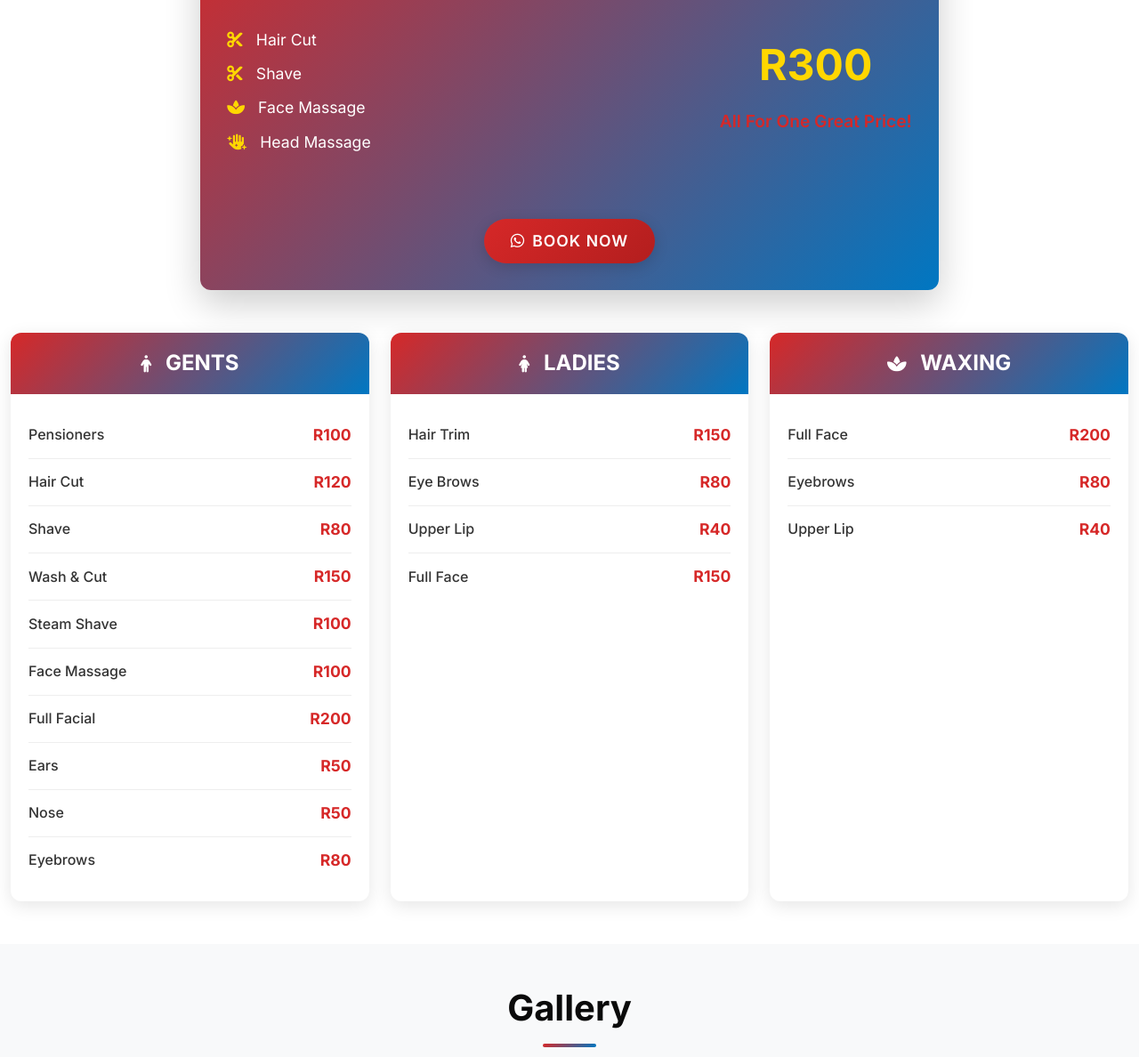
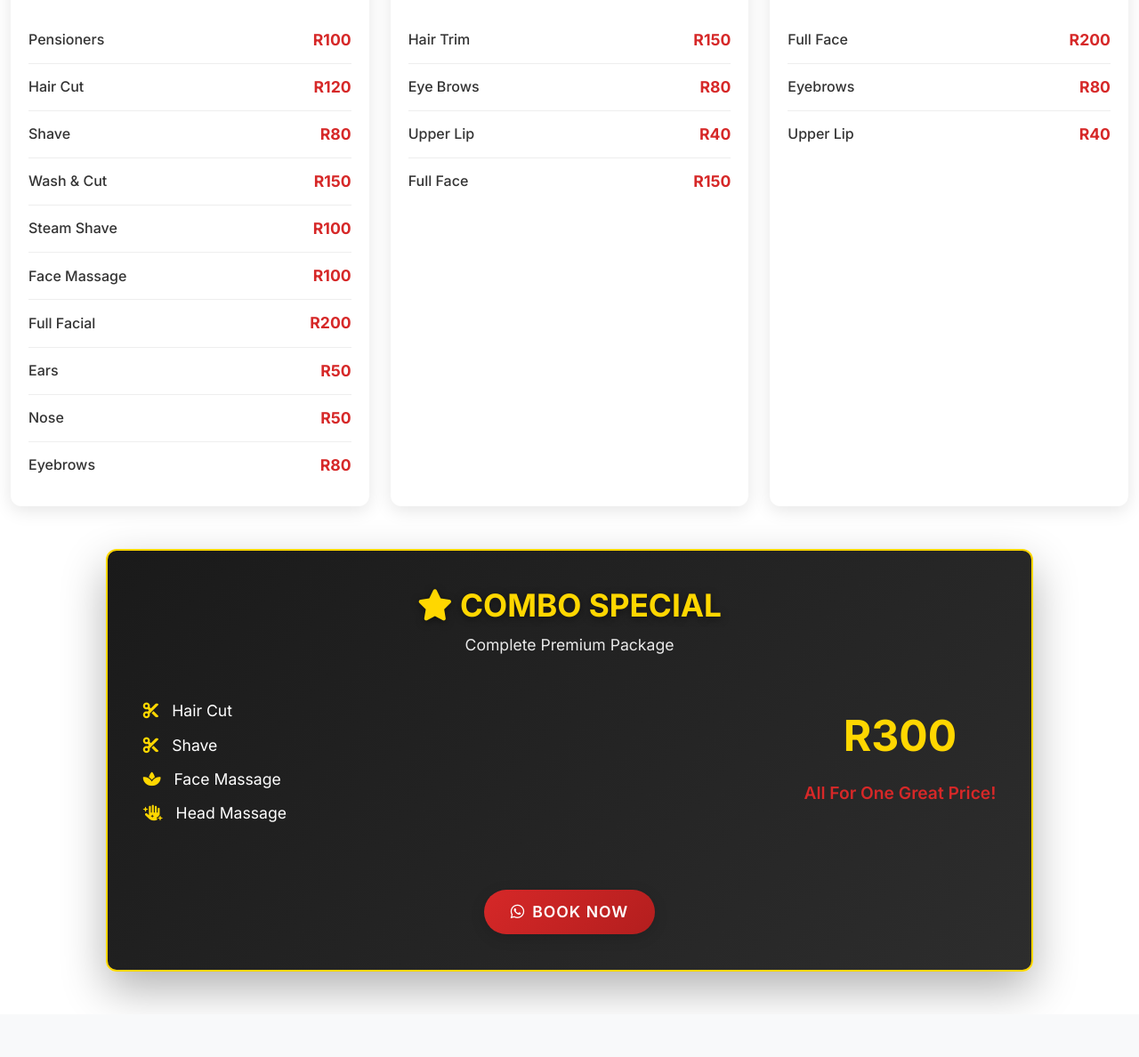
Before and after one commit to shepshepZA/Barber, a Flask app: page / in a window 1280 px wide. Shown: the part 1603-2791 px from the top of the page at 89% size. Run offline with Flask 3, Linux system fonts and the light colour scheme.

Commit message:
Enhance service categories with background images and improve combo special
Updates the category headers with relevant background images and restyles the combo special card in `style.css` and `index.html`.

Replit-Commit-Author: Agent
Replit-Commit-Session-Id: 0c5da684-b87b-45e9-98d0-9cad118e82a4
Replit-Commit-Screenshot-Url: https://storage.googleapis.com/screenshot-production-us-central1/8c5c5a29-33cf-4880-a05b-fbb25779aea3/3e9cd9e2-db68-434c-a194-94bf741409e1.jpg

```diff
--- a/static/css/style.css
+++ b/static/css/style.css
@@ -696,13 +696,31 @@ section {
 
 /* New Service Styles */
 .combo-special-card {
-  background: linear-gradient(135deg, var(--primary-color), var(--accent-blue));
+  background: linear-gradient(135deg, #1a1a1a, #2d2d2d);
   color: white;
   border-radius: var(--border-radius);
-  padding: 30px;
-  box-shadow: 0 15px 40px rgba(0,0,0,0.2);
+  padding: 40px;
+  box-shadow: 0 20px 50px rgba(0,0,0,0.3);
   text-align: center;
   transition: var(--transition-smooth);
+  position: relative;
+  overflow: hidden;
+  border: 2px solid #ffd700;
+}
+
+.combo-special-card::before {
+  content: '';
+  position: absolute;
+  top: 0;
+  left: -100%;
+  width: 100%;
+  height: 100%;
+  background: linear-gradient(90deg, transparent, rgba(255,255,255,0.1), transparent);
+  transition: left 0.8s;
+}
+
+.combo-special-card:hover::before {
+  left: 100%;
 }
 
 .combo-special-card:hover {
@@ -711,16 +729,21 @@ section {
 }
 
 .combo-header h3 {
-  font-size: 2rem;
+  font-size: 2.2rem;
   font-weight: 700;
   margin-bottom: 10px;
   color: #ffd700;
+  position: relative;
+  z-index: 2;
+  text-shadow: 0 2px 8px rgba(0,0,0,0.5);
 }
 
 .combo-subtitle {
   font-size: 1.1rem;
   opacity: 0.9;
   margin-bottom: 20px;
+  position: relative;
+  z-index: 2;
 }
 
 .combo-content {
@@ -728,6 +751,8 @@ section {
   justify-content: space-between;
   align-items: center;
   margin: 20px 0;
+  position: relative;
+  z-index: 2;
 }
 
 .combo-services ul {
@@ -781,21 +806,55 @@ section {
 }
 
 .category-header {
-  background: linear-gradient(135deg, var(--primary-color), var(--accent-blue));
   color: white;
   padding: 20px;
   text-align: center;
+  position: relative;
+  background-size: cover;
+  background-position: center;
+  min-height: 120px;
+  display: flex;
+  align-items: center;
+  justify-content: center;
+}
+
+.category-header::before {
+  content: '';
+  position: absolute;
+  top: 0;
+  left: 0;
+  right: 0;
+  bottom: 0;
+  background: linear-gradient(135deg, rgba(214,40,40,0.8), rgba(0,119,194,0.8));
+  z-index: 1;
+}
+
+.gents-bg {
+  background-image: url('https://images.unsplash.com/photo-1622902046580-2b47f47f5471?ixlib=rb-4.0.3&auto=format&fit=crop&w=600&q=80');
+}
+
+.ladies-bg {
+  background-image: url('https://images.unsplash.com/photo-1560869713-7d0b29837173?ixlib=rb-4.0.3&auto=format&fit=crop&w=600&q=80');
+}
+
+.waxing-bg {
+  background-image: url('https://images.unsplash.com/photo-1616394584738-fc6e612e71b9?ixlib=rb-4.0.3&auto=format&fit=crop&w=600&q=80');
 }
 
 .category-header h3 {
   font-size: 1.5rem;
   font-weight: 700;
   margin: 0;
+  position: relative;
+  z-index: 2;
+  text-shadow: 0 2px 4px rgba(0,0,0,0.3);
 }
 
 .category-header i {
   margin-right: 10px;
   font-size: 1.2rem;
+  position: relative;
+  z-index: 2;
 }
 
 .service-list {
--- a/templates/index.html
+++ b/templates/index.html
@@ -96,43 +96,12 @@
     <div class="container">
         <h2 class="section-title text-center mb-5">Our Services</h2>
 
-        <!-- Combo Special Highlight -->
-        <div class="row justify-content-center mb-5">
-            <div class="col-lg-8">
-                <div class="combo-special-card">
-                    <div class="combo-header">
-                        <h3><i class="fas fa-star"></i> COMBO SPECIAL</h3>
-                        <p class="combo-subtitle">Complete Premium Package</p>
-                    </div>
-                    <div class="combo-content">
-                        <div class="combo-services">
-                            <ul>
-                                <li><i class="fas fa-scissors"></i> Hair Cut</li>
-                                <li><i class="fas fa-cut"></i> Shave</li>
-                                <li><i class="fas fa-spa"></i> Face Massage</li>
-                                <li><i class="fas fa-hand-sparkles"></i> Head Massage</li>
-                            </ul>
-                        </div>
-                        <div class="combo-price">
-                            <span class="big-price">R300</span>
-                            <p class="combo-tagline">All For One Great Price!</p>
-                        </div>
-                    </div>
-                    <div class="combo-book">
-                        <a href="{{ url_for('book') }}" class="btn btn-primary btn-lg combo-btn">
-                            <i class="fab fa-whatsapp me-2"></i>BOOK NOW
-                        </a>
-                    </div>
-                </div>
-            </div>
-        </div>
-
         <!-- Service Categories -->
-        <div class="row g-4">
+        <div class="row g-4 mb-5">
             <!-- Men's Services -->
             <div class="col-lg-4">
                 <div class="service-category-card">
-                    <div class="category-header">
+                    <div class="category-header gents-bg">
                         <h3><i class="fas fa-male"></i> GENTS</h3>
                     </div>
                     <div class="service-list">
@@ -183,7 +152,7 @@
             <!-- Ladies Services -->
             <div class="col-lg-4">
                 <div class="service-category-card">
-                    <div class="category-header">
+                    <div class="category-header ladies-bg">
                         <h3><i class="fas fa-female"></i> LADIES</h3>
                     </div>
                     <div class="service-list">
@@ -210,7 +179,7 @@
             <!-- Waxing Services -->
             <div class="col-lg-4">
                 <div class="service-category-card">
-                    <div class="category-header">
+                    <div class="category-header waxing-bg">
                         <h3><i class="fas fa-spa"></i> WAXING</h3>
                     </div>
                     <div class="service-list">
@@ -226,6 +195,37 @@
                             <span class="service-name">Upper Lip</span>
                             <span class="service-price">R40</span>
                         </div>
+                    </div>
+                </div>
+            </div>
+        </div>
+
+        <!-- Combo Special Highlight -->
+        <div class="row justify-content-center">
+            <div class="col-lg-10">
+                <div class="combo-special-card">
+                    <div class="combo-header">
+                        <h3><i class="fas fa-star"></i> COMBO SPECIAL</h3>
+                        <p class="combo-subtitle">Complete Premium Package</p>
+                    </div>
+                    <div class="combo-content">
+                        <div class="combo-services">
+                            <ul>
+                                <li><i class="fas fa-scissors"></i> Hair Cut</li>
+                                <li><i class="fas fa-cut"></i> Shave</li>
+                                <li><i class="fas fa-spa"></i> Face Massage</li>
+                                <li><i class="fas fa-hand-sparkles"></i> Head Massage</li>
+                            </ul>
+                        </div>
+                        <div class="combo-price">
+                            <span class="big-price">R300</span>
+                            <p class="combo-tagline">All For One Great Price!</p>
+                        </div>
+                    </div>
+                    <div class="combo-book">
+                        <a href="{{ url_for('book') }}" class="btn btn-primary btn-lg combo-btn">
+                            <i class="fab fa-whatsapp me-2"></i>BOOK NOW
+                        </a>
                     </div>
                 </div>
             </div>
```
Also changed, not shown: attached_assets/image_1751366770919.png (added).
